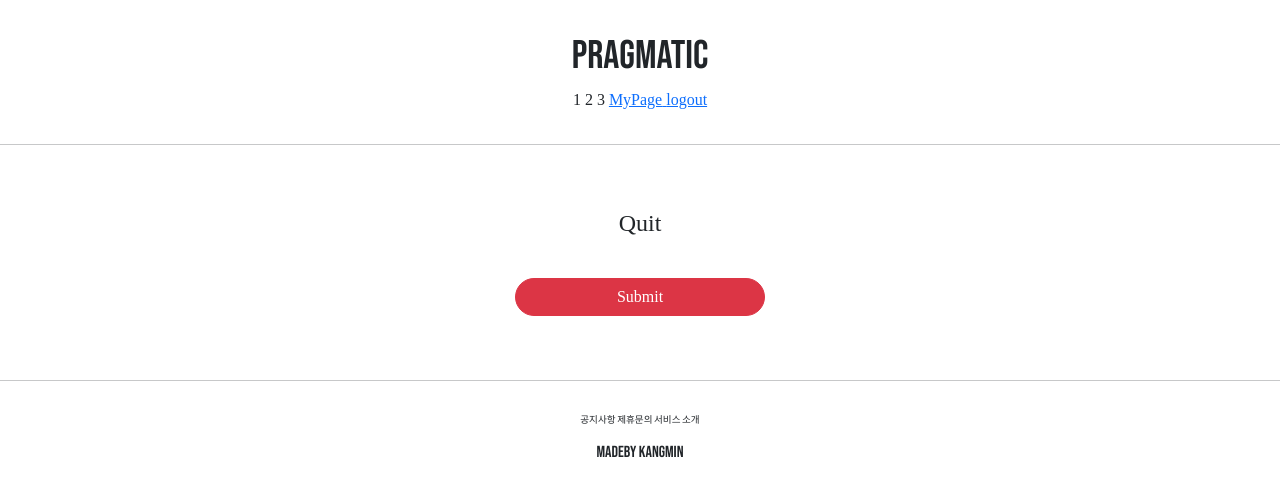
After one commit to KangminNa/Django_Pinterest, a Django app: page /account/delete/3 in a window 1280 px wide. The commit adds this page. Shown: the top 497 px of the page. Run offline with Django 4.2, Linux system fonts and the light colour scheme; data comes from the database, SQL or seed files in the repository; both versions use the stored data as it was after the commit; some libraries are stand-ins or nearby versions.

Commit message:
Create : 26. DeleteView 기반 회원탈퇴 구현
- Mypage 에서 회원탈퇴하는 기능 구현

```diff
--- /dev/null
+++ b/pragmatic/accountapp/templates/accountapp/delete.html
@@ -0,0 +1,18 @@
+{% extends 'base.html' %}
+{% load bootstrap5 %}
+
+{% block content %}
+
+    <div style="text-align: center; max-width: 500px; margin: 4rem auto">
+        <div class="mb-4">
+            <h4>Quit</h4>
+        </div>
+        <form action="{% url 'accountapp:delete' pk=user.pk %}" method="post">
+            {% csrf_token %}
+            {% bootstrap_form form %}
+            <input type="submit" class="btn btn-danger rounded-pill col-6 mt-3">
+        </form>
+
+    </div>
+
+{% endblock %}
--- a/pragmatic/accountapp/templates/accountapp/detail.html
+++ b/pragmatic/accountapp/templates/accountapp/detail.html
@@ -18,6 +18,11 @@
                         Change Info
                     </p>
                 </a>
+                <a href="{% url 'accountapp:delete' pk=user.pk %}">
+                    <p>
+                        Quit
+                    </p>
+                </a>
             {% endif %}
         </div>
     </div>
--- a/pragmatic/accountapp/urls.py
+++ b/pragmatic/accountapp/urls.py
@@ -1,7 +1,7 @@
 from django.contrib.auth.views import LoginView, LogoutView
 from django.urls import path
 
-from accountapp.views import hello_world, AccountCreateView, AccountDetailView, AccountUpdateView
+from accountapp.views import hello_world, AccountCreateView, AccountDetailView, AccountUpdateView, AccountDeleteView
 
 app_name = "accountapp"
 
@@ -14,4 +14,5 @@ urlpatterns = [
     path('create/', AccountCreateView.as_view(), name='create'),
     path('detail/<int:pk>', AccountDetailView.as_view(), name='detail'),
     path('update/<int:pk>', AccountUpdateView.as_view(), name='update'),
+    path('delete/<int:pk>', AccountDeleteView.as_view(), name='delete'),
 ]
--- a/pragmatic/accountapp/views.py
+++ b/pragmatic/accountapp/views.py
@@ -5,7 +5,7 @@ from django.contrib.auth.forms import UserCreationForm
 
 # Create your views here.
 from django.urls import reverse, reverse_lazy
-from django.views.generic import CreateView, DetailView, UpdateView
+from django.views.generic import CreateView, DetailView, UpdateView, DeleteView
 
 from accountapp.forms import AccountUpdateForm
 from accountapp.models import HelloWorld
@@ -40,3 +40,8 @@ class AccountUpdateView(UpdateView):
     form_class = AccountUpdateForm
     success_url = reverse_lazy('accountapp:hello_world')
     template_name = 'accountapp/update.html'
+
+class AccountDeleteView(DeleteView):
+    model = User
+    success_url = reverse_lazy('accountapp:login')
+    template_name = 'accountapp/delete.html'
--- a/pragmatic/templates/header.html
+++ b/pragmatic/templates/header.html
@@ -11,6 +11,9 @@
             <a href="{% url 'accountapp:login' %}?next={{ request.path }}">
                 <span>login</span>
             </a>
+            <a href="{% url 'accountapp:create' %}">
+                <span>SignUp</span>
+            </a>
         {% else %}
             <a href="{% url 'accountapp:detail' pk=user.pk %}">
                 <span>MyPage</span>
```
Also changed, not shown: 26/1.png (added), 26/README.md (added), pragmatic/db.sqlite3. Lines whose indentation alone changed are shown as unchanged.
